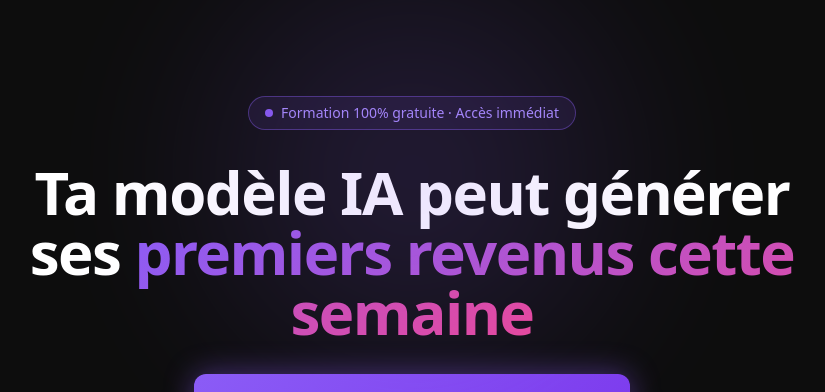
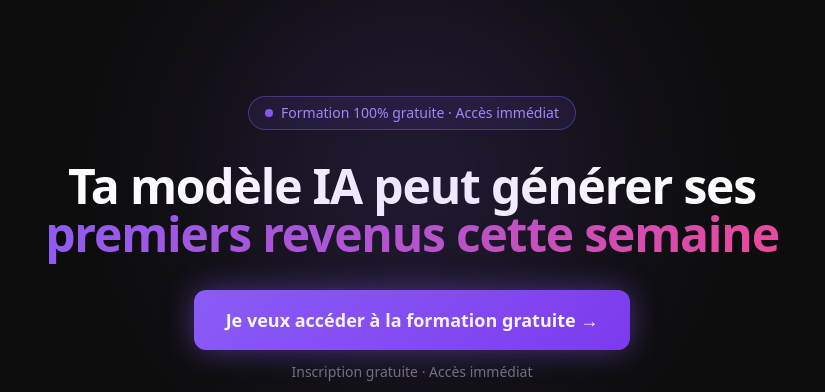
Before and after one commit to Fanatic-Place/landingpage, a Next.js app: page / in a window 1280 px wide. Shown: the top 392 px of the page, without its empty margins (228-1053 px from the left). Built offline with nearby package versions, Linux system fonts and the light colour scheme.

Commit message:
Add files via upload

```diff
--- a/app/page.tsx
+++ b/app/page.tsx
@@ -96,7 +96,7 @@ export default function Page() {
           Formation 100% gratuite · Accès immédiat
         </div>
 
-        <h1 className="mx-auto max-w-3xl text-4xl font-extrabold leading-tight tracking-tight text-white md:text-6xl">
+        <h1 className="mx-auto max-w-3xl text-3xl font-extrabold leading-tight tracking-tight text-white sm:text-4xl md:text-5xl">
           Ta modèle IA peut générer ses{" "}
           <span
             style={{
```
